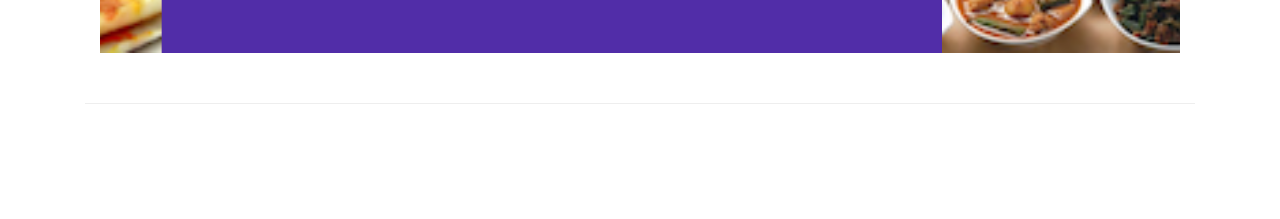
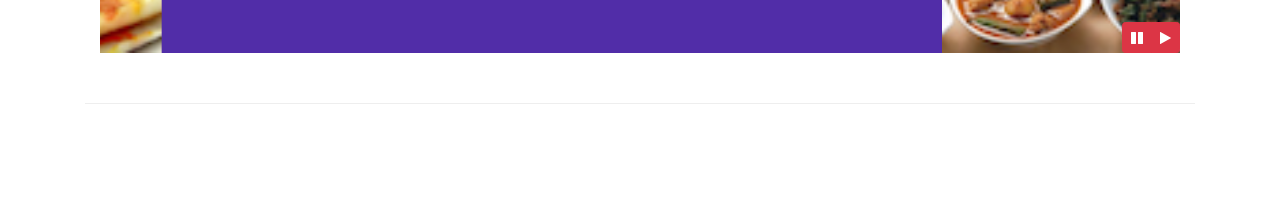
Before and after one commit to Mohammad-Shahbaz/Coursera_bootStrap, a website: page index.html in a window 1280 px wide. Shown: the part 581-800 px from the top of the page. Drawn offline with nearby package versions, Linux system fonts and the light colour scheme.

Commit message:
Bootstrap JQuery

```diff
--- a/css/styles.css
+++ b/css/styles.css
@@ -56,3 +56,9 @@
     left: 0;
     min-height: 300px;
 }
+#carouselButton {
+    right:0px;
+    position: absolute;
+    bottom: 0px;
+    z-index: 1;
+}
--- a/index.html
+++ b/index.html
@@ -226,6 +226,14 @@
                     <a class="carousel-control-next" href="#mycarousel" role="button" data-slide="next">
                         <span class="carousel-control-next-icon"></span>
                     </a>
+                    <div class="btn-group" id="carouselButton">
+                        <button class="btn btn-danger btn-sm" id="carousel-pause">
+                            <span class="fa fa-pause"></span>
+                        </button>
+                        <button class="btn btn-danger btn-sm" id="carousel-play">
+                            <span class="fa fa-play"></span>
+                        </button>
+                    </div>
                 </div>
             </div>
         </div>
@@ -371,6 +379,20 @@
     <script src="node_modules/jquery/dist/jquery.slim.min.js"></script>
     <script src="node_modules/popper.js/dist/umd/popper.min.js"></script>
     <script src="node_modules/bootstrap/dist/js/bootstrap.min.js"></script>
+    <script>
+        $(document).ready(function(){
+            $('#mycarousel').carousel({interval:2000});
+            $('#carousel-pause').click(function(){
+                $('#mycarousel').carousel('pause')
+            });
+            $('#carousel-play').click(function(){
+                $('#mycarousel').carousel('cycle')
+            });
+            // $('carousel-play').click(function(){
+            //     $('#mycarousel').click('cycle')
+            // })
+        })
+    </script>
 </body>
 
 </html>
```
